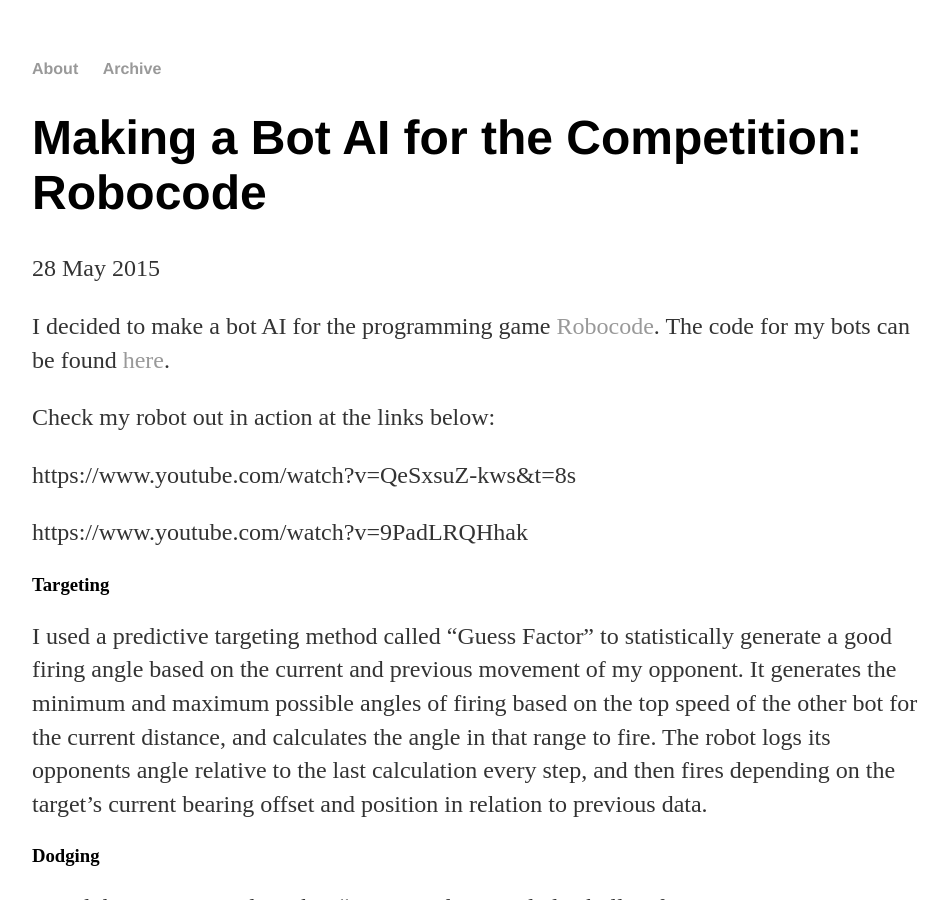
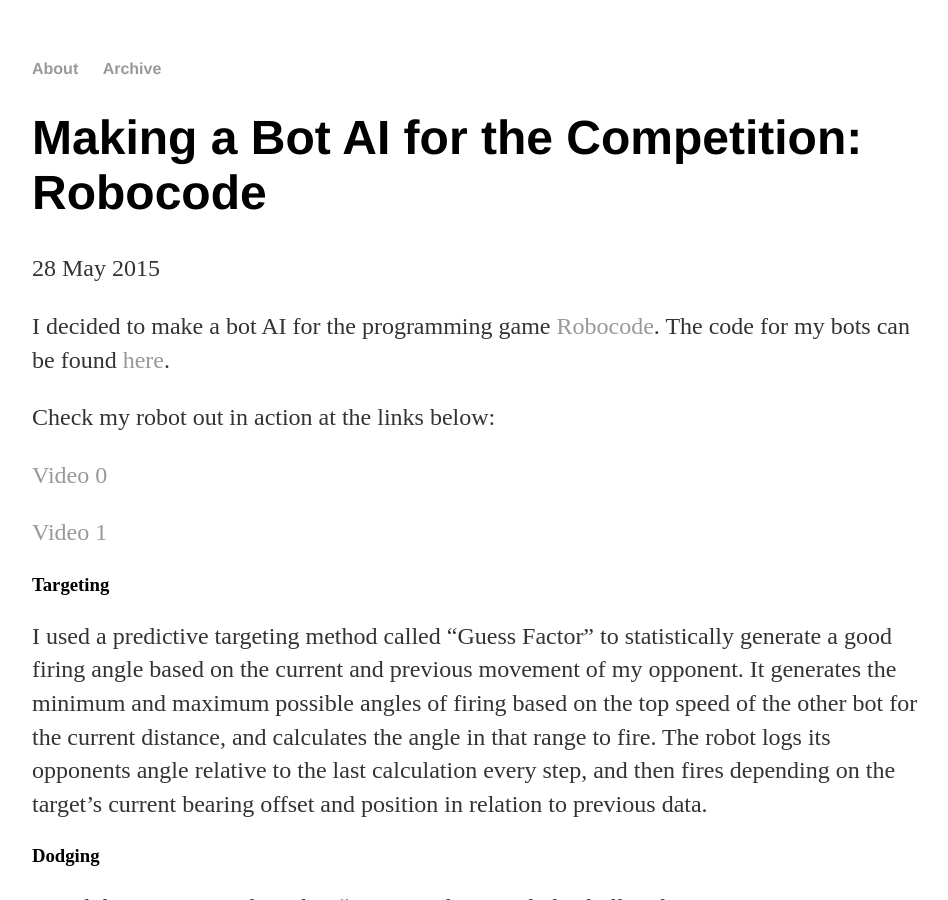
Before and after one commit to 16francej/16francej.github.io, a Jekyll site: the page built from _posts/2015-5-28-Robocode-Bot-AI.md, in a window 1280 px wide and 900 px high. Shown: the whole window, without its empty margins (160-1108 px from the left). Built offline with Jekyll 4.4.1, drawn with Linux system fonts in a browser that asks for light colours.

Commit message:
Update 2015-5-28-Robocode-Bot-AI.md

```diff
--- a/_posts/2015-5-28-Robocode-Bot-AI.md
+++ b/_posts/2015-5-28-Robocode-Bot-AI.md
@@ -8,9 +8,9 @@
 
 Check my robot out in action at the links below:
 
-https://www.youtube.com/watch?v=QeSxsuZ-kws&t=8s
+[Video 0](https://www.youtube.com/watch?v=QeSxsuZ-kws&t=8s)
 
-https://www.youtube.com/watch?v=9PadLRQHhak
+[Video 1](https://www.youtube.com/watch?v=9PadLRQHhak)
 
 ### Targeting
 I used a predictive targeting method called "Guess Factor" to statistically generate a good firing angle based on the current and previous movement of my opponent. It generates the minimum and maximum possible angles of firing based on the top speed of the other bot for the current distance, and calculates the angle in that range to fire. The robot logs its opponents angle relative to the last calculation every step, and then fires depending on the target's current bearing offset and position in relation to previous data.
```
